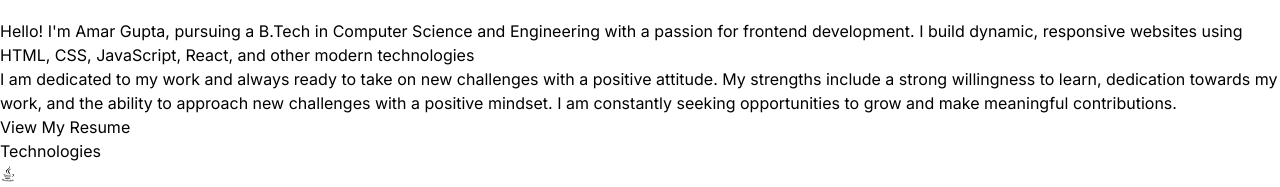
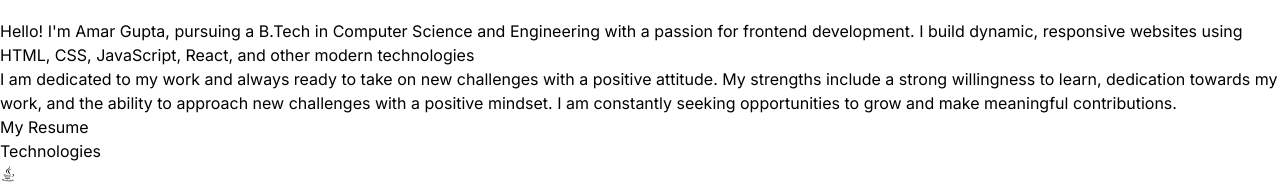
Before and after one commit to nik-1718y/Portfolio, a React (Vite) app: page / in a window 1280 px wide. Shown: the part 950-1137 px from the top of the page. Built offline with nearby package versions, Linux system fonts and the light colour scheme.

Commit message:
update about

```diff
--- a/src/components/About.jsx
+++ b/src/components/About.jsx
@@ -35,7 +35,7 @@ const About = () => {
                                 target="_blank"
                                 rel="noopener noreferrer"
                                 className='text-inherit'>
-                                View My Resume
+                                My Resume
                             </a>
                         </button>
 
```
